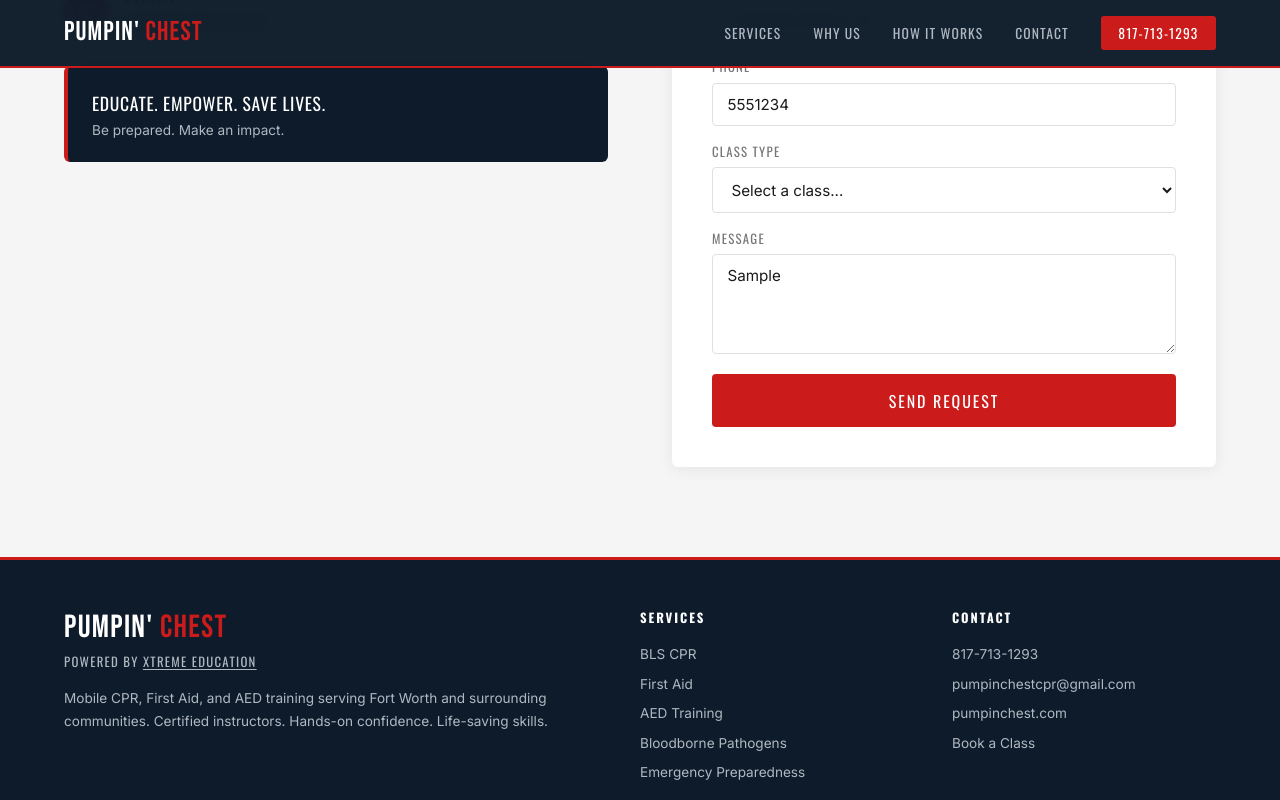
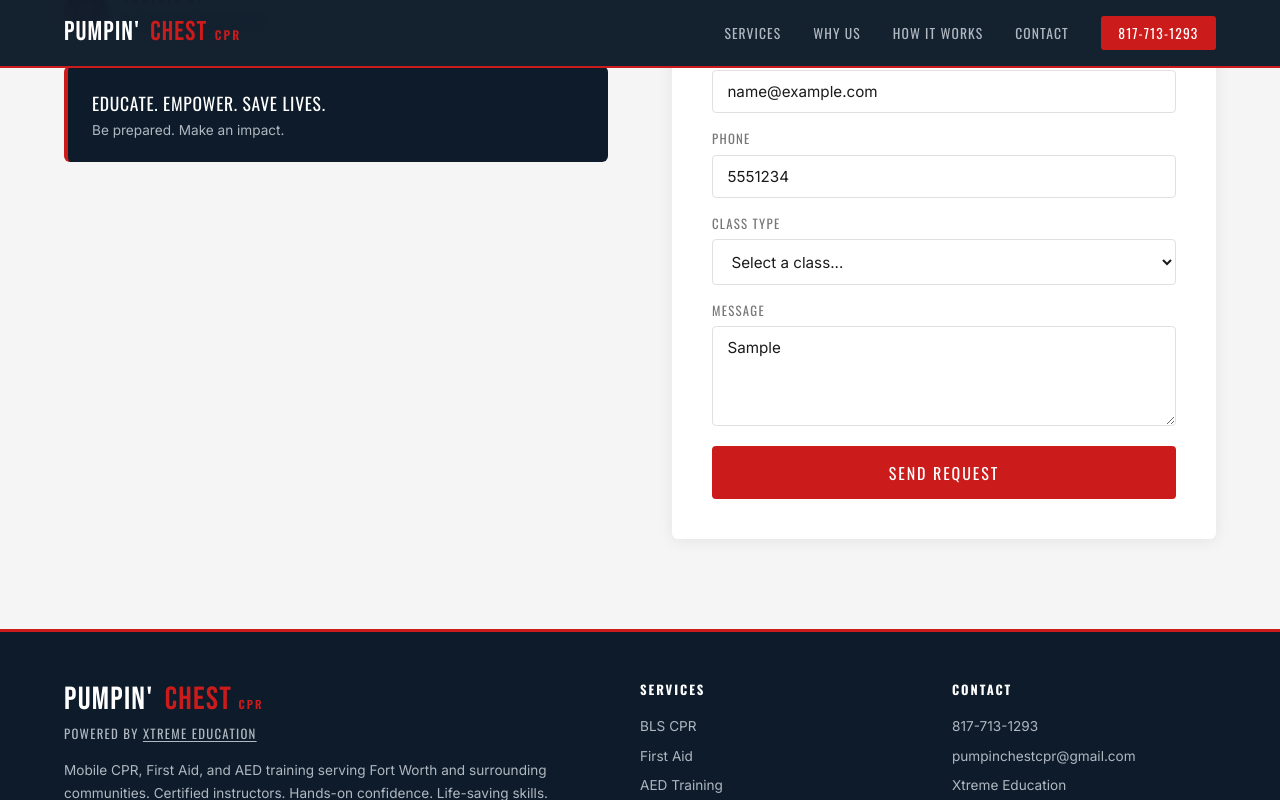
Before and after one commit to Pumpinchest/Pumpinchest, a website: page index.html in a window 1280 px wide. Both pictures are taken after typing "Sample", "Sample", "name@example.com", "5551234", "Sample" into the empty fields and a click on the button "SEND REQUEST". Shown: the part 4206-5006 px from the top of the page. Drawn offline with nearby package versions, Linux system fonts and the light colour scheme.

Commit message:
Add files via upload

```diff
--- a/index.html
+++ b/index.html
@@ -3,7 +3,7 @@
 <head>
   <meta charset="UTF-8" />
   <meta name="viewport" content="width=device-width, initial-scale=1.0"/>
-  <title>Pumpin' Chest – BLS CPR & First Aid Training | Fort Worth, TX</title>
+  <title>Pumpin' Chest CPR – BLS CPR & First Aid Training | Fort Worth, TX</title>
   <link href="https://fonts.googleapis.com/css2?family=Bebas+Neue&family=Oswald:wght@400;600;700&family=Inter:wght@400;500;600&display=swap" rel="stylesheet"/>
   <style>
     *, *::before, *::after { box-sizing: border-box; margin: 0; padding: 0; }
@@ -44,8 +44,21 @@
       color: var(--white);
       letter-spacing: 0.04em;
       line-height: 1;
+      display: flex;
+      align-items: baseline;
+      gap: 0.3rem;
     }
-    .nav-brand span { color: var(--red); }
+    .nav-brand .brand-chest { color: var(--red); }
+    .nav-brand .brand-cpr {
+      font-family: 'Oswald', sans-serif;
+      font-size: 0.75rem;
+      font-weight: 600;
+      color: var(--red);
+      letter-spacing: 0.18em;
+      text-transform: uppercase;
+      vertical-align: super;
+      margin-left: 0.15rem;
+    }
     .nav-links { display: flex; gap: 2rem; list-style: none; }
     .nav-links a {
       color: var(--gray);
@@ -83,7 +96,6 @@
       background: radial-gradient(ellipse 70% 70% at 80% 50%, rgba(204,27,27,0.12) 0%, transparent 70%);
       pointer-events: none;
     }
-    /* Heartbeat line decoration */
     .hero-ecg {
       position: absolute; bottom: 0; left: 0; right: 0;
       height: 60px; opacity: 0.15;
@@ -109,6 +121,21 @@
       margin-bottom: 0.4rem;
     }
     .hero-title .accent { color: var(--red); }
+    .hero-title .chest-row {
+      display: inline-flex;
+      align-items: flex-end;
+      gap: 0.2em;
+    }
+    .hero-title .title-cpr {
+      font-family: 'Oswald', sans-serif;
+      font-size: clamp(1rem, 2.2vw, 1.6rem);
+      font-weight: 700;
+      color: var(--red);
+      letter-spacing: 0.2em;
+      text-transform: uppercase;
+      line-height: 1;
+      padding-bottom: 0.15em;
+    }
     .hero-tagline {
       font-family: 'Oswald', sans-serif;
       font-size: clamp(1.1rem, 2.5vw, 1.5rem);
@@ -116,6 +143,7 @@
       font-style: italic;
       margin-bottom: 1rem;
       letter-spacing: 0.03em;
+      margin-top: 0.6rem;
     }
     .hero-tagline em { color: var(--red); font-style: normal; }
     .hero-sub {
@@ -292,9 +320,7 @@
       margin-bottom: 0.5rem;
     }
     .why-item p { font-size: 0.85rem; color: var(--gray); line-height: 1.6; }
-    .why-divider {
-      width: 1px; background: rgba(255,255,255,0.1);
-    }
+    .why-divider { width: 1px; background: rgba(255,255,255,0.1); }
 
     /* ── HOW IT WORKS ── */
     #how { background: var(--white); }
@@ -305,10 +331,7 @@
       margin-top: 3rem;
       counter-reset: steps;
     }
-    .how-step {
-      padding: 2rem;
-      position: relative;
-    }
+    .how-step { padding: 2rem; position: relative; }
     .how-step::after {
       content: '';
       position: absolute; top: 2.8rem; right: 0;
@@ -376,7 +399,6 @@
       gap: 4rem;
       margin-top: 3rem;
     }
-    .contact-info { }
     .contact-info-item {
       display: flex; align-items: flex-start; gap: 1rem;
       margin-bottom: 1.8rem;
@@ -461,6 +483,7 @@
       transition: background 0.2s;
     }
     .form-submit:hover { background: var(--red-dark); }
+    .form-submit:disabled { opacity: 0.6; cursor: not-allowed; }
 
     /* ── FOOTER ── */
     footer {
@@ -479,8 +502,21 @@
       font-size: 2rem;
       color: var(--white);
       letter-spacing: 0.04em;
+      display: flex;
+      align-items: baseline;
+      gap: 0.3rem;
     }
-    .footer-brand-name span { color: var(--red); }
+    .footer-brand-name .brand-chest { color: var(--red); }
+    .footer-brand-name .brand-cpr {
+      font-family: 'Oswald', sans-serif;
+      font-size: 0.7rem;
+      font-weight: 600;
+      color: var(--red);
+      letter-spacing: 0.18em;
+      text-transform: uppercase;
+      vertical-align: super;
+      margin-left: 0.1rem;
+    }
     .footer-tagline {
       font-family: 'Oswald', sans-serif;
       font-size: 0.8rem;
@@ -563,7 +599,7 @@
 
 <!-- NAV -->
 <nav id="main-nav">
-  <div class="nav-brand">PUMPIN'<span> CHEST</span></div>
+  <div class="nav-brand">PUMPIN'&nbsp;<span class="brand-chest">CHEST</span><span class="brand-cpr">cpr</span></div>
   <ul class="nav-links" id="nav-links">
     <li><a href="#services">Services</a></li>
     <li><a href="#why">Why Us</a></li>
@@ -580,7 +616,10 @@
 <section class="hero">
   <div class="hero-content">
     <p class="hero-eyebrow">Powered by <a href="https://xtremeeducation.com" target="_blank" rel="noopener noreferrer" style="color:inherit;text-decoration:underline;text-underline-offset:2px;">Xtreme Education</a> · Fort Worth, TX</p>
-    <h1 class="hero-title">PUMPIN'<br><span class="accent">CHEST</span></h1>
+    <h1 class="hero-title">
+      PUMPIN'<br>
+      <span class="chest-row"><span class="accent">CHEST</span><span class="title-cpr">cpr</span></span>
+    </h1>
     <p class="hero-tagline">Every pump is a <em>heartbeat.</em></p>
     <p class="hero-sub">Mobile CPR and first-aid training that comes to you. Certified instructors, hands-on confidence, and life-saving skills delivered wherever your team works.</p>
     <div class="hero-badges">
@@ -603,7 +642,6 @@
     </div>
   </div>
 
-  <!-- ECG SVG decoration -->
   <svg class="hero-ecg" viewBox="0 0 1440 60" preserveAspectRatio="none" fill="none" xmlns="http://www.w3.org/2000/svg">
     <path d="M0 30 H300 L320 30 L340 5 L360 55 L380 10 L400 50 L420 30 H600 L620 30 L640 5 L660 55 L680 10 L700 50 L720 30 H900 L920 30 L940 5 L960 55 L980 10 L1000 50 L1020 30 H1440" stroke="#CC1B1B" stroke-width="2"/>
   </svg>
@@ -802,8 +840,8 @@
           <svg width="18" height="18" fill="none" stroke="currentColor" stroke-width="2.5" viewBox="0 0 24 24"><circle cx="12" cy="12" r="10"/><path d="M2 12h20M12 2a15.3 15.3 0 010 20M12 2a15.3 15.3 0 000 20"/></svg>
         </div>
         <div>
-          <h4>Website</h4>
-          <a href="https://pumpinchest.com" target="_blank">pumpinchest.com</a>
+          <h4>Powered By</h4>
+          <a href="https://xtremeeducation.com" target="_blank" rel="noopener noreferrer">Xtreme Education</a>
         </div>
       </div>
 
@@ -815,11 +853,9 @@
 
     <div class="contact-form">
       <h3>Request a Class</h3>
-      <div class="form-feedback" id="form-success"style="display:none">Your request was sent! We'll be in touch shortly.</div>
-      <div class="form-feedback" id="form-error"style="display:none">Something went wrong. Please try again or call us directly.</div>
-      <form name="contact" method="POST" action="https://formspree.io/f/xojzbbed"
-        <input type="hidden" name="form-name" value="contact" />
-        <p style="display:none"><label>Don't fill this out: <input name="bot-field" /></label></p>
+      <div class="form-feedback" id="form-success">Your request was sent! We'll be in touch shortly.</div>
+      <div class="form-feedback" id="form-error">Something went wrong. Please try again or call us directly.</div>
+
       <div class="form-row">
         <div class="form-group">
           <label for="first-name">First Name</label>
@@ -855,7 +891,6 @@
         <textarea id="message" name="message" placeholder="Number of participants, preferred dates, location..."></textarea>
       </div>
       <button type="button" class="form-submit" id="form-submit-btn">Send Request</button>
-      </form>
     </div>
   </div>
 </section>
@@ -864,7 +899,7 @@
 <footer>
   <div class="footer-top">
     <div>
-      <div class="footer-brand-name">PUMPIN'<span> CHEST</span></div>
+      <div class="footer-brand-name">PUMPIN'&nbsp;<span class="brand-chest">CHEST</span><span class="brand-cpr">cpr</span></div>
       <p class="footer-tagline">Powered by <a href="https://xtremeeducation.com" target="_blank" rel="noopener noreferrer" style="color:inherit;text-decoration:underline;text-underline-offset:2px;">Xtreme Education</a></p>
       <p class="footer-desc">Mobile CPR, First Aid, and AED training serving Fort Worth and surrounding communities. Certified instructors. Hands-on confidence. Life-saving skills.</p>
     </div>
@@ -883,27 +918,93 @@
       <ul>
         <li><a href="tel:8177131293">817-713-1293</a></li>
         <li><a href="mailto:pumpinchestcpr@gmail.com">pumpinchestcpr@gmail.com</a></li>
-        <li><a href="https://pumpinchest.com">pumpinchest.com</a></li>
+        <li><a href="https://xtremeeducation.com" target="_blank" rel="noopener noreferrer">Xtreme Education</a></li>
         <li><a href="#contact">Book a Class</a></li>
       </ul>
     </div>
   </div>
   <div class="footer-bottom">
-    <p>© 2025 Pumpin' Chest · Powered by <a href="https://xtremeeducation.com" target="_blank" rel="noopener noreferrer" style="color:inherit;text-decoration:underline;text-underline-offset:2px;">Xtreme Education</a> · Fort Worth, TX</p>
+    <p>© 2025 Pumpin' Chest CPR · Powered by <a href="https://xtremeeducation.com" target="_blank" rel="noopener noreferrer" style="color:inherit;text-decoration:underline;text-underline-offset:2px;">Xtreme Education</a> · Fort Worth, TX</p>
     <p class="footer-motto">Be Prepared. Make an Impact.</p>
   </div>
 </footer>
 
-
+<!-- ── EMAILJS ── -->
+<script src="https://cdn.jsdelivr.net/npm/@emailjs/browser@4/dist/email.min.js"></script>
 <script>
-  // Mobile nav toggle
+  // ── Mobile nav toggle ──
   const hamburger = document.getElementById('nav-hamburger');
   const navLinks  = document.getElementById('nav-links');
-
   hamburger.addEventListener('click', () => {
     const open = navLinks.classList.toggle('open');
     hamburger.classList.toggle('open', open);
   });
+
+  // ── EmailJS ──
+  emailjs.init("50N5cghiZyyJmTwV");
+
+  document.getElementById('form-submit-btn').addEventListener('click', function () {
+    var firstName = document.getElementById('first-name').value.trim();
+    var lastName  = document.getElementById('last-name').value.trim();
+    var email     = document.getElementById('email').value.trim();
+    var phone     = document.getElementById('phone').value.trim();
+    var classType = document.getElementById('class-type').value;
+    var message   = document.getElementById('message').value.trim();
+
+    // Basic validation
+    if (!firstName || !lastName || !email) {
+      document.getElementById('form-error').textContent = 'Please fill in your name and email before submitting.';
+      document.getElementById('form-error').classList.add('error');
+      document.getElementById('form-success').className = 'form-feedback';
+      return;
+    }
+
+    var btn = document.getElementById('form-submit-btn');
+    btn.disabled = true;
+    btn.textContent = 'Sending...';
+
+    var params = {
+      first_name: firstName,
+      last_name:  lastName,
+      name:       firstName + ' ' + lastName,
+      email:      email,
+      to_email:   email,
+      phone:      phone || 'Not provided',
+      class_type: classType || 'Not specified',
+      message:    message || 'No message provided',
+      // Your notification email address
+      owner_email: 'pumpinchestcpr@gmail.com'
+    };
+
+    // 1st: Send notification email TO YOU (Template_s4kbpg8)
+    emailjs.send("service_ewx0gtn", "Template_s4kbpg8", params)
+      // 2nd: Send confirmation email TO THE CLIENT (Template_3hjr8r3)
+      .then(function () {
+        return emailjs.send("service_ewx0gtn", "Template_3hjr8r3", params);
+      })
+      .then(function () {
+        document.getElementById('form-success').textContent = 'Your request was sent! We\'ll be in touch shortly.';
+        document.getElementById('form-success').className = 'form-feedback success';
+        document.getElementById('form-error').className   = 'form-feedback';
+        // Reset form fields
+        document.getElementById('first-name').value = '';
+        document.getElementById('last-name').value  = '';
+        document.getElementById('email').value      = '';
+        document.getElementById('phone').value      = '';
+        document.getElementById('class-type').value = '';
+        document.getElementById('message').value    = '';
+      })
+      .catch(function (err) {
+        console.error('EmailJS error:', err);
+        document.getElementById('form-error').textContent = 'Something went wrong. Please try again or call us at 817-713-1293.';
+        document.getElementById('form-error').className   = 'form-feedback error';
+        document.getElementById('form-success').className = 'form-feedback';
+      })
+      .finally(function () {
+        btn.disabled = false;
+        btn.textContent = 'Send Request';
+      });
+  });
 </script>
 </body>
 </html>
```
Lines whose indentation alone changed are shown as unchanged.
